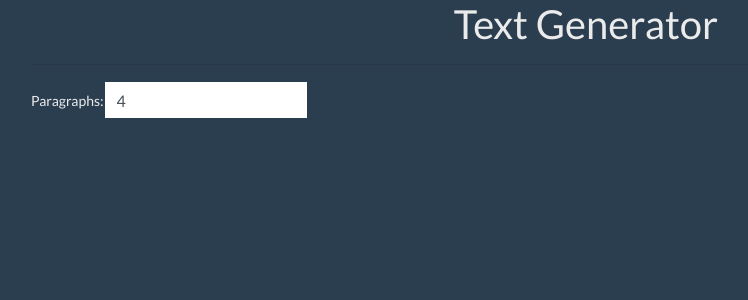
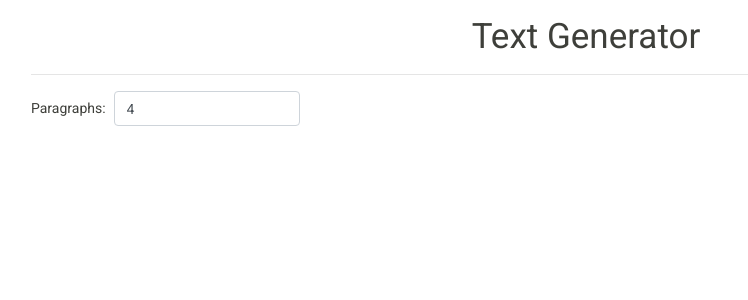
Before and after one commit to PhoebeYahengWu/react-text-generator, a React (Create React App) app: page / in a window 1280 px wide. Shown: the top 300 px of the page, without its empty margins (54-802 px from the left). Built offline with nearby package versions, Linux system fonts and the light colour scheme; no server answers.

Commit message:
remove focus outline

```diff
--- a/public/index.html
+++ b/public/index.html
@@ -9,7 +9,7 @@
       content="Web site created using create-react-app"
     />
 
-    <link rel="stylesheet" href="https://stackpath.bootstrapcdn.com/bootswatch/4.5.0/superhero/bootstrap.min.css" integrity="sha384-rvwYMW9Z/bbxZfgxHQEKx6D91KwffWAG+XnsoYNCGWi/qL1P9dIVYm1HBiHFqQEt" crossorigin="anonymous">
+    <link rel="stylesheet" href="https://stackpath.bootstrapcdn.com/bootswatch/4.5.2/sandstone/bootstrap.min.css" integrity="sha384-zEpdAL7W11eTKeoBJK1g79kgl9qjP7g84KfK3AZsuonx38n8ad+f5ZgXtoSDxPOh" crossorigin="anonymous">
     <title>React Text Generator App</title>
   </head>
   <body>
--- a/src/App.css
+++ b/src/App.css
@@ -1,3 +1,8 @@
 input {
     margin-right: 20px;
 }
+
+input:focus {
+    box-shadow: none !important;
+    outline: none !important;
+}
--- a/src/App.js
+++ b/src/App.js
@@ -37,7 +37,7 @@ class App extends Component {
   render() {
     return(
       <div className="App container">
-      <h1 className="text-center">Text Generator</h1>
+      <h1 className="text-center mt-3">Text Generator</h1>
       <hr/>
       <form className="form-inline">
       <div className="form-group">
--- a/src/components/Controls/Text.js
+++ b/src/components/Controls/Text.js
@@ -18,7 +18,7 @@ class Text extends Component {
     render() {
         return (
             <div>
-            <input className="form-control" type="number" value={this.state.value} onChange={this.onChange.bind(this)}/>
+            <input className="form-control ml-2" type="number" value={this.state.value} onChange={this.onChange.bind(this)}/>
             </div>
         )
     }
```
